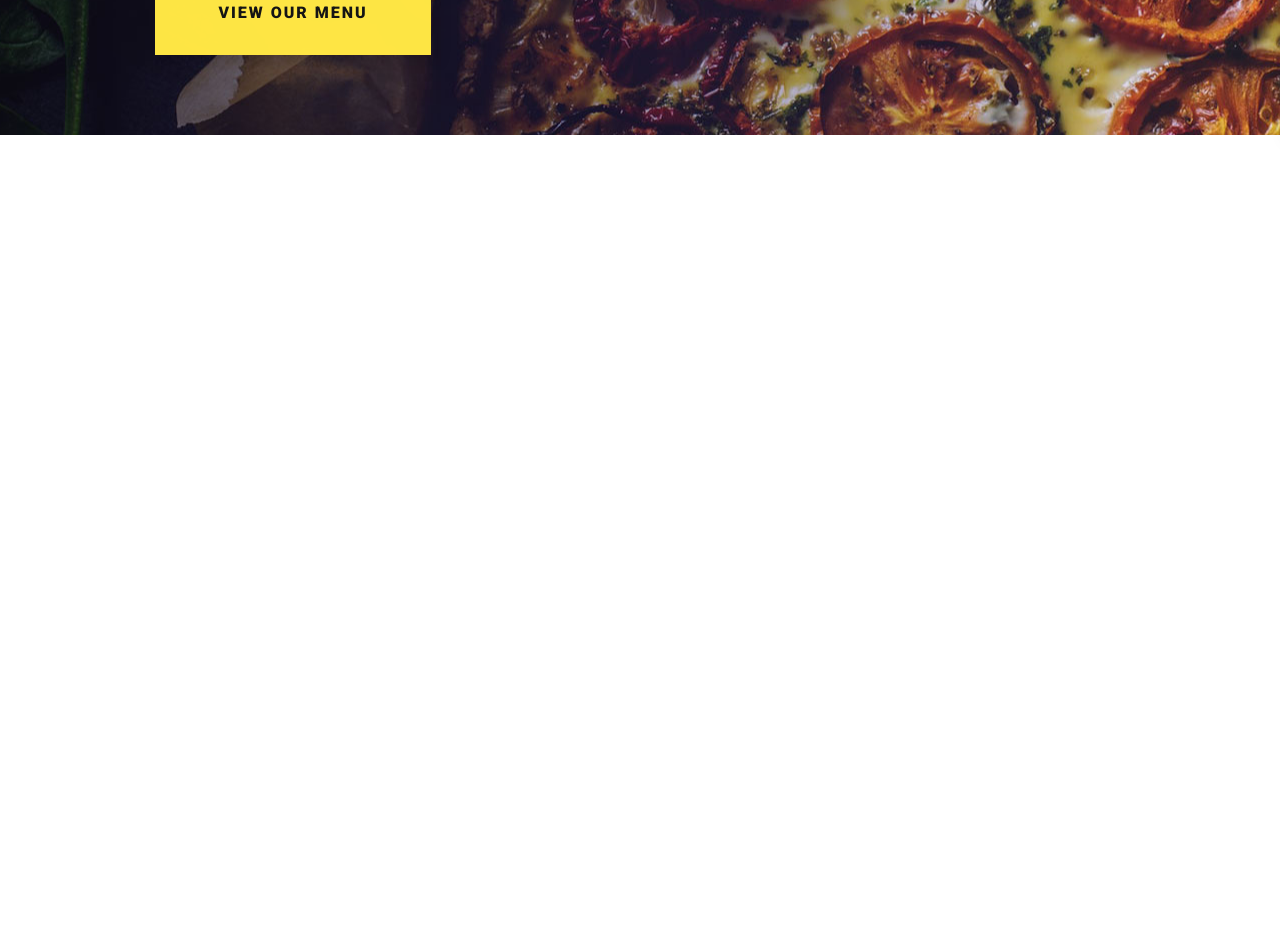
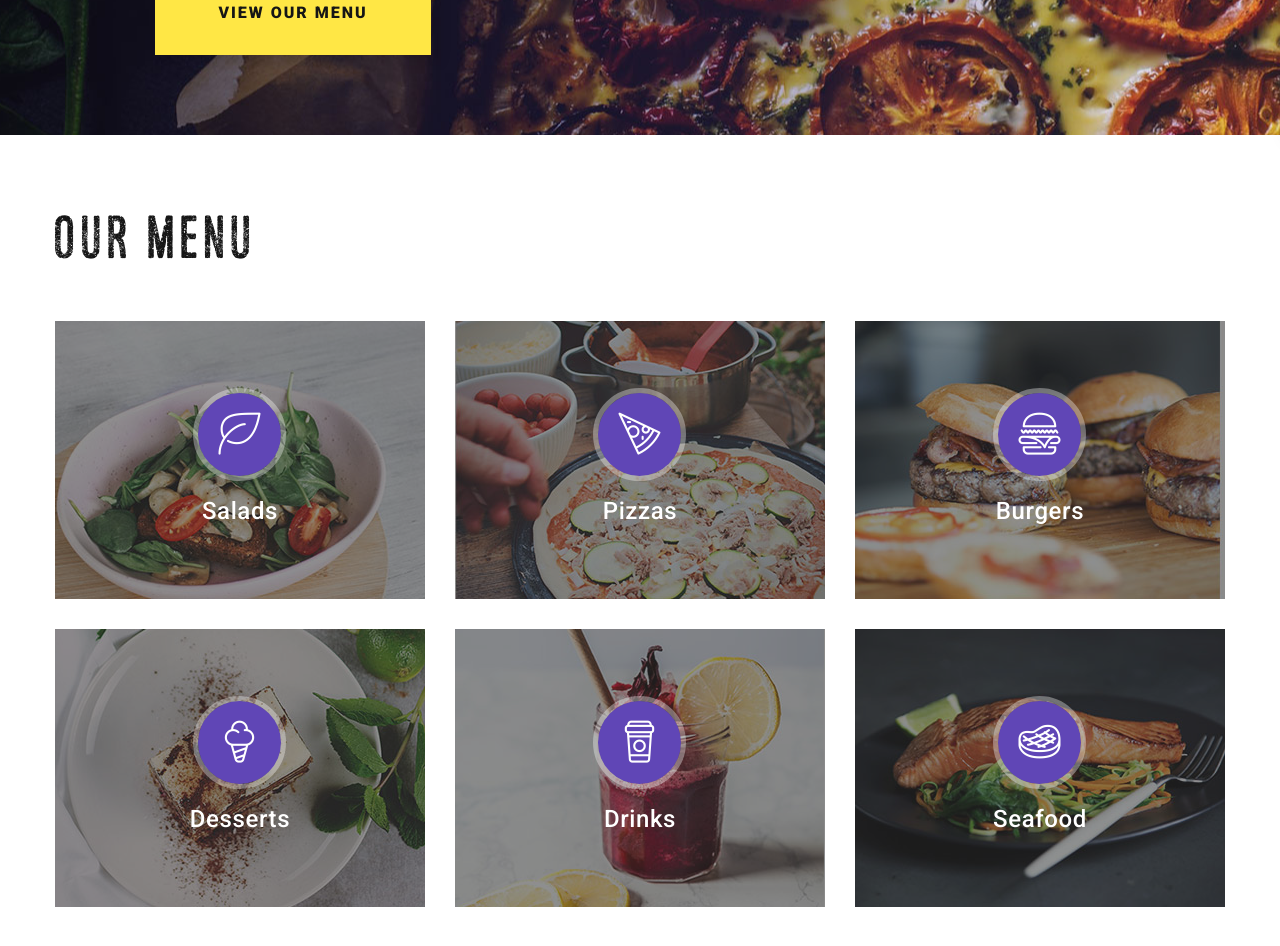
Before and after one commit to Raul-Est/DAW.Angular.01.TelePizza, an Angular app: page / in a window 1280 px wide. Shown: the part 660-1606 px from the top of the page. Before the commit the page ends 800 px from the top, so only its background shows below. Built offline with nearby package versions, Linux system fonts and the light colour scheme.

Commit message:
3 componente OK -Menu-

```diff
--- a/src/app/app.html
+++ b/src/app/app.html
@@ -9,4 +9,6 @@
 
 <main>
   <app-slider></app-slider>
+  <!-- añadimos el tercer componente MENU -->
+  <app-menu></app-menu>
 </main>
--- /dev/null
+++ b/src/app/components/menu/menu.html
@@ -0,0 +1,79 @@
+<section class="section section-md bg-default">
+  <div class="container">
+    <h3 class="oh-desktop"><span class="d-inline-block wow slideInDown">Our Menu</span></h3>
+    <div class="row row-md row-30">
+      <div class="col-sm-6 col-lg-4">
+        <div class="oh-desktop">
+          <!-- Services Terri-->
+          <article class="services-terri wow slideInUp">
+            <div class="services-terri-figure"><img src="images/menu-1-370x278.jpg" alt="" width="370" height="278"/>
+            </div>
+            <div class="services-terri-caption"><span class="services-terri-icon linearicons-leaf"></span>
+              <h5 class="services-terri-title"><a href="#">Salads</a></h5>
+            </div>
+          </article>
+        </div>
+      </div>
+      <div class="col-sm-6 col-lg-4">
+        <div class="oh-desktop">
+          <!-- Services Terri-->
+          <article class="services-terri wow slideInDown">
+            <div class="services-terri-figure"><img src="images/menu-2-370x278.jpg" alt="" width="370" height="278"/>
+            </div>
+            <div class="services-terri-caption"><span class="services-terri-icon linearicons-pizza"></span>
+              <h5 class="services-terri-title"><a href="#">Pizzas</a></h5>
+            </div>
+          </article>
+        </div>
+      </div>
+      <div class="col-sm-6 col-lg-4">
+        <div class="oh-desktop">
+          <!-- Services Terri-->
+          <article class="services-terri wow slideInUp">
+            <div class="services-terri-figure"><img src="images/menu-3-370x278.jpg" alt="" width="370" height="278"/>
+            </div>
+            <div class="services-terri-caption"><span class="services-terri-icon linearicons-hamburger"></span>
+              <h5 class="services-terri-title"><a href="#">Burgers</a></h5>
+            </div>
+          </article>
+        </div>
+      </div>
+      <div class="col-sm-6 col-lg-4">
+        <div class="oh-desktop">
+          <!-- Services Terri-->
+          <article class="services-terri wow slideInDown">
+            <div class="services-terri-figure"><img src="images/menu-4-370x278.jpg" alt="" width="370" height="278"/>
+            </div>
+            <div class="services-terri-caption"><span class="services-terri-icon linearicons-ice-cream"></span>
+              <h5 class="services-terri-title"><a href="#">Desserts</a></h5>
+            </div>
+          </article>
+        </div>
+      </div>
+      <div class="col-sm-6 col-lg-4">
+        <div class="oh-desktop">
+          <!-- Services Terri-->
+          <article class="services-terri wow slideInUp">
+            <div class="services-terri-figure"><img src="images/menu-5-370x278.jpg" alt="" width="370" height="278"/>
+            </div>
+            <div class="services-terri-caption"><span class="services-terri-icon linearicons-coffee-cup"></span>
+              <h5 class="services-terri-title"><a href="#">Drinks</a></h5>
+            </div>
+          </article>
+        </div>
+      </div>
+      <div class="col-sm-6 col-lg-4">
+        <div class="oh-desktop">
+          <!-- Services Terri-->
+          <article class="services-terri wow slideInDown">
+            <div class="services-terri-figure"><img src="images/menu-6-370x278.jpg" alt="" width="370" height="278"/>
+            </div>
+            <div class="services-terri-caption"><span class="services-terri-icon linearicons-steak"></span>
+              <h5 class="services-terri-title"><a href="#">Seafood</a></h5>
+            </div>
+          </article>
+        </div>
+      </div>
+    </div>
+  </div>
+</section>
```
Also changed, not shown: src/app/app.ts (+5 -2 lines), src/app/components/menu/menu.ts (added, +14 -0 lines), src/app/components/menu/menu.css (added).
